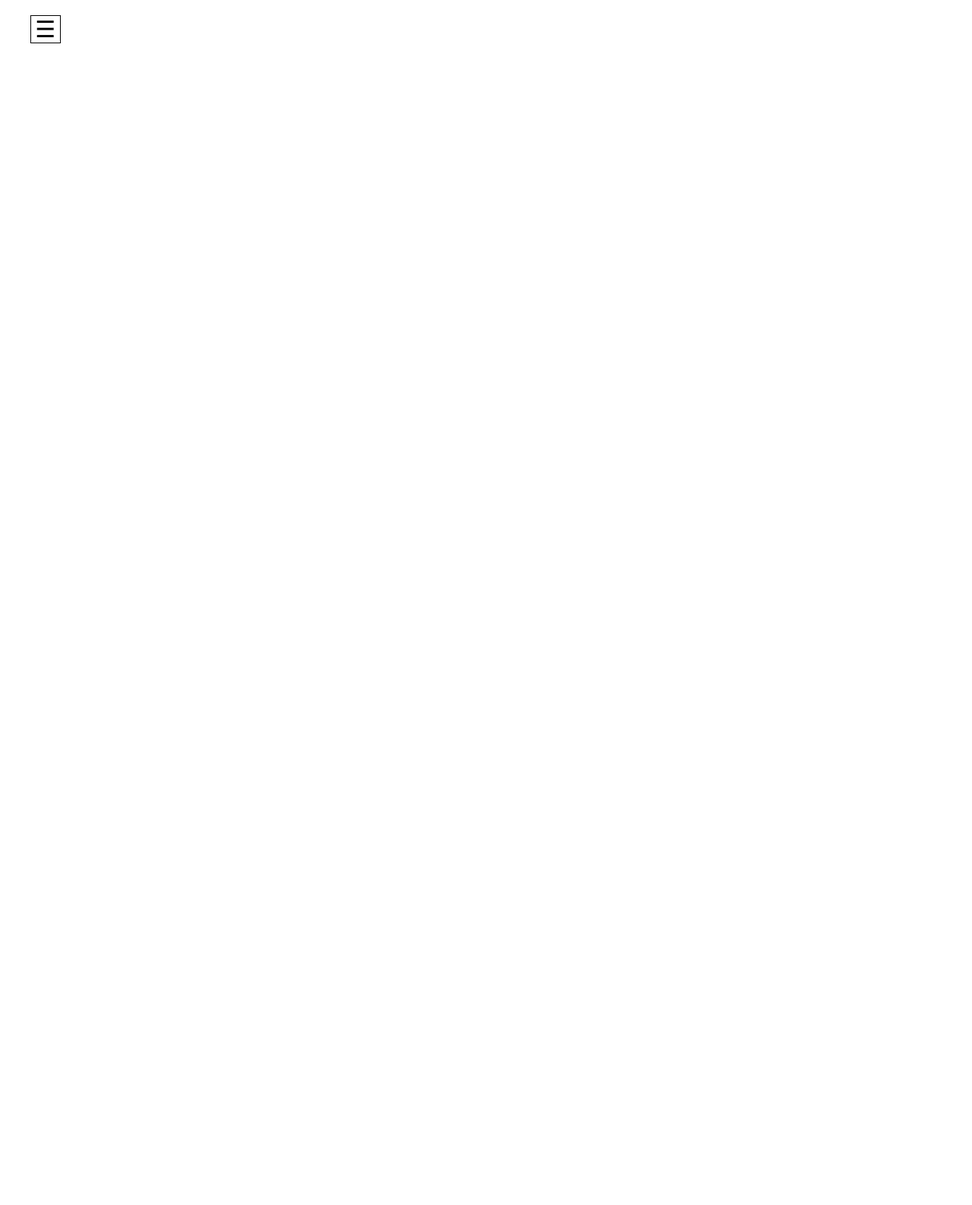
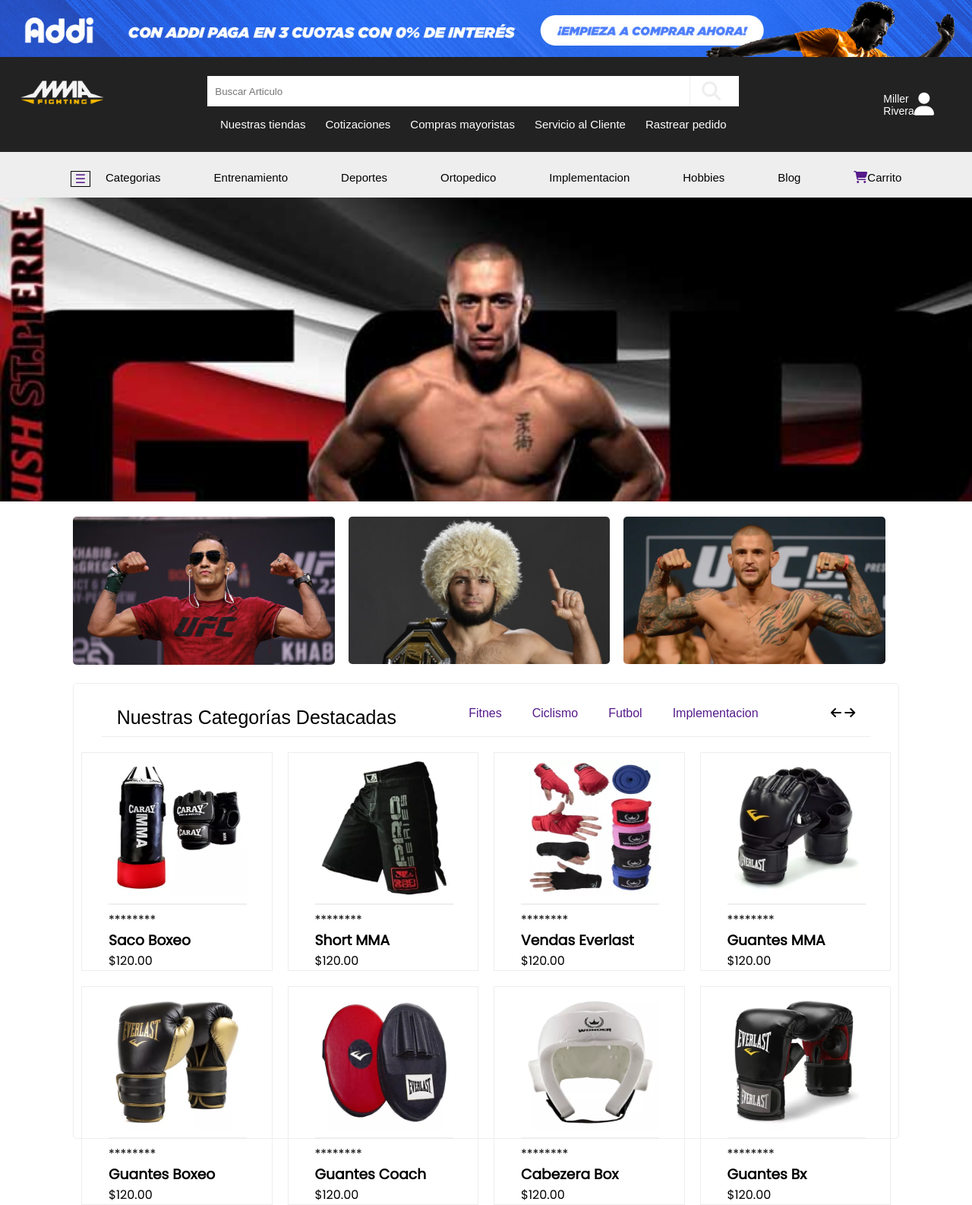
Before and after one commit to millerbermeo/portafolio-v1, a plain HTML site: page subpages/tienda/tienda.html in a window 1280 px wide. Shown: the whole page at 76% size. Before the commit the page ends 800 px from the top, so only its background shows below. Drawn offline with Linux system fonts and the light colour scheme.

Commit message:
portafolio v7

```diff
--- a/subpages/tienda/style.css
+++ b/subpages/tienda/style.css
@@ -1,50 +1,217 @@
+@import url('https://fonts.googleapis.com/css2?family=Poppins&display=swap');
+
 * {
     margin: 0;
     padding: 0;
     box-sizing: border-box;
 }
 
-#sidebar {
-    position: fixed;
-    width: 18%;
-    height: 100%;
-    background-color: #2e2e2e;
-    color: #fff;
-    left: -18%;
-    transition: all 500ms linear;
+body {
+    font-family: 'Montserrat', Arial, Helvetica, sans-serif;
+    background-color: #ffffff;
 }
 
-#sidebar.active {
-    left: 0;
+.banner {
+    width: 100%;
+    height: 75px;
+    background-image: url('/img/header-offer-banner.jpg');
+    background-size: cover;
+
 }
 
-#sidebar ul li {
-    list-style: none;
-    text-align: center;
-    padding: 20px 10px;
-    color:#fff;
-    border-bottom: 1px solid gray;
+.bar-top {
+    width: 100%;
+    height: 125px;
+    background-color: #222222;
+    display: flex;
+    justify-content: space-between;
+    color: #fff;
+    gap: 80px;
+
 }
 
+
 .logo {
-    width: 70%;
-    display: block;
-    margin: 0 auto;
-    border-radius: 50%;
+    padding: 25px 20px;
 }
 
-#sidebar .toggle-btn {
-    position: absolute;
-    left: 270px;
-    top: 20px;
+.logo img {
+    width: 80%;
+    padding: 0;
+    margin: 0;
+}
+
+
+
+.search {
+    margin: auto;
+}
+
+.busqueda {
+    display: flex;
+    background-color: #fff;
+}
+
+.busqueda i {
+    border-left: 1px solid #eee;
+    width: 65px;
+    height: 40px;
+    background-color: #fff;
+    color: #eee;
+    padding: 8px 15px;
+    font-size: 25px;
     cursor: pointer;
 }
 
-#sidebar .toggle-btn span {
-    color: #000;
-    display: block;
-    width: 40px;
-    text-align: center;
+.sub-busqueda {
+    display: flex;
+    justify-content: center;
+    margin-top: 15px;
+
+}
+
+.sub-busqueda a {
+    height: 20px;
+    margin: 0px 13px;
+    color: #fff;
+    font-size: 15px;
+    text-decoration: none;
+}
+
+.sub-busqueda a:hover {
+
+    border-bottom: 2px solid #ffffff;
+}
+
+input{
+    width: 635px;
+    height: 40px;
+    border: none;
+    outline: none;
+    padding-left: 10px;
+}
+
+.login {
+    display: flex;
+    margin: auto;
+    margin-left: 110px;
+    padding-right: 50px;
+    font-size: 14px;
+}
+
+.login i {
     font-size: 30px;
+}
+
+.menu {
+    width: 100%;
+    height: 60px;
+    background-color: #eee;
+}
+
+.nav-menu {
+    display: flex;
+    justify-content: center;
+}
+
+.btn {
+    padding: 0 5px;
     border: 1px solid #000;
+    margin-right: 20px;
 }
+
+.nav-menu a {
+    display: flex;
+    padding: 25px 35px;
+    text-decoration: none;
+}
+
+.nav-menu a li {
+    list-style: none;
+    font-size: 15px;
+    color: black;
+}
+
+.slide-bar {
+    width: 100%;
+    height: 400px;
+    background-image: url('img/gsp.jpg');
+    background-size: cover;
+    margin-bottom: 20px;
+    gap: 10px;
+}
+
+.tarjetas {
+    width: 85%;
+    margin: 0 auto;
+    display: grid;
+    grid-template-columns: 1fr 1fr 1fr;
+    margin-bottom: 20px;
+}
+
+.tarjetas div img {
+    width: 95%;
+    border-radius: 5px;
+}
+
+.cont {
+    width: 85%;
+    margin: 0 auto;
+    height: 600px;
+    border-radius: 5px;
+    border: 1px solid #eee;
+    padding: 10px;
+}
+
+.bar-superior {
+    display: flex;
+    margin: 0 auto;
+    width: 95%;
+    height: 60px;
+    justify-content: space-between;
+    padding: 20px 20px;
+    border-bottom: 1px solid #eee;
+    margin-bottom: 20px;
+}
+
+.title {
+    font-size: 25px;
+}
+
+ul {
+    list-style: none;
+}
+
+.nv-menu {
+    display: flex;
+    float: right;
+}
+
+.nv-menu a {
+    text-decoration: none;
+    padding: 0 20px;
+}
+
+.nv-menu a li {
+    list-style: none;
+}
+
+.container {
+    display: grid;
+    grid-template-columns: 1fr 1fr 1fr 1fr;
+    gap: 20px;
+    font-family: 'Poppins', sans-serif;
+}
+
+.container div {
+    padding-top: 10px;
+    padding-left: 35px;
+    border: 1px solid #eee;
+}
+
+.container img {
+    width: 85%;
+    height: 190px;
+    padding-bottom: 10px;
+    border-bottom: 2px solid #eee;
+}
--- a/subpages/tienda/tienda.html
+++ b/subpages/tienda/tienda.html
@@ -6,22 +6,152 @@
     <meta name="viewport" content="width=device-width, initial-scale=1.0">
     <title>Tienda MMA</title>
     <link rel="stylesheet" href="style.css">
-    <script src="app.js"></script>
+
+    <script src="https://kit.fontawesome.com/4a8e26ddd0.js" crossorigin="anonymous"></script>
 
 </head>
 <body>
-    <div id="sidebar">
-        <div class="toggle-btn">
-            <span>&#9776</span>
+
+    <div class="banner"></div>
+
+    <div class="bar-top">
+        <div class="logo">
+            <img src="img/logo.png" alt="">
         </div>
 
-        <ul>
-            <li><img src="img/Captura de pantalla 2023-03-07 225207.png" class="logo" alt=""></li>
-            <a href=""><li>Home</li></a>
-            <a href=""><li>about</li></a>
-            <a href=""><li>contact</li></a>
+        <div class="search">
+            <div class="busqueda">
+                <input type="search" placeholder="Buscar Articulo">
+                <i class="fa-solid fa-magnifying-glass"></i>
+            </div>
+            <div class="sub-busqueda">
+                <a href="">Nuestras tiendas</a>
+                <a href="">Cotizaciones</a>
+                <a href="">Compras mayoristas</a>
+                <a href="">Servicio al Cliente</a>
+                <a href="">Rastrear pedido</a>
+            </div>
+        </div>
+
+
+        <div class="login">
+            <span>Miller Rivera</span>
+            <i class="fa-solid fa-user"></i>
+        </div>
+    </div>
+
+    <div class="menu">
+        <ul class="nav-menu">
+            <a href=""><span class="btn">&#9776;</span><li>Categorias</li></a>
+            <a href=""><li>Entrenamiento</li></a>
+            <a href=""><li>Deportes</li></a>
+            <a href=""><li>Ortopedico</li></a>
+            <a href=""><li>Implementacion</li></a>
+            <a href=""><li>Hobbies</li></a>
+            <a href=""><li>Blog</li></a>
+            <a href=""><i class="fa-solid fa-cart-shopping"></i><li>Carrito</li></a>
         </ul>
     </div>
 
+    <div class="slide-bar">
+
+    </div>
+
+    <div class="tarjetas">
+        <div>
+            <img src="img/tony.jpg" alt="">
+        </div>
+
+        <div>
+            <img src="img/khabib.jpg" alt="">
+        </div>
+
+        <div>
+            <img src="img/dus.webp" alt="">
+        </div>
+    </div>
+
+    <div class="cont">
+
+        <div class="bar-superior">
+            <ul><li class="title">Nuestras Categorías Destacadas</li></ul>
+
+            <ul class="nv-menu">
+                <a href=""><li>Fitnes</li></a>
+                <a href=""><li>Ciclismo</li></a>
+                <a href=""><li>Futbol</li></a>
+                <a href=""><li>Implementacion</li></a>
+            </ul>
+
+            <ul>
+                <i class="fa-solid fa-arrow-left"></i>
+                <i class="fa-solid fa-arrow-right"></i>
+            </ul>
+        </div>
+
+        <div class="container">
+
+            <div>
+                <img src="img/saco.webp" alt="">
+                <span>********</span>
+                <h3>Saco Boxeo</h3>
+                <p>$120.00</p>
+            </div>
+
+            <div>
+                <img src="img/panta.webp" alt="">
+                <span>********</span>
+                <h3>Short MMA</h3>
+                <p>$120.00</p>
+            </div>
+
+            <div>
+                <img src="img/venda.webp" alt="">
+                <span>********</span>
+                <h3>Vendas Everlast</h3>
+                <p>$120.00</p>
+            </div>
+
+            <div>
+                <img src="img/mma.webp" alt="">
+                <span>********</span>
+                <h3>Guantes MMA</h3>
+                <p>$120.00</p>
+            </div>
+
+            <div>
+                <img src="img/box.webp" alt="">
+                <span>********</span>
+                <h3>Guantes Boxeo</h3>
+                <p>$120.00</p>
+            </div>
+
+            <div>
+                <img src="img/coa.webp" alt="">
+                <span>********</span>
+                <h3>Guantes Coach</h3>
+                <p>$120.00</p>
+            </div>
+
+            <div>
+                <img src="img/pro.webp" alt="">
+                <span>********</span>
+                <h3>Cabezera Box</h3>
+                <p>$120.00</p>
+            </div>
+
+            <div>
+                <img src="img/guan.webp" alt="">
+                <span>********</span>
+                <h3>Guantes Bx</h3>
+                <p>$120.00</p>
+            </div>
+
+        </div>
+    </div>
+
+
+
+    <script src="app.js"></script>
 </body>
 </html>
```
Also changed, not shown: subpages/tienda/img/Captura de pantalla 2023-03-07 225207.png (deleted), subpages/tienda/img/box.webp (added), subpages/tienda/img/coa.webp (added), subpages/tienda/img/dus.webp (added), subpages/tienda/img/gsp.jpg (added), subpages/tienda/img/guan.webp (added), subpages/tienda/img/header-offer-banner.jpg (added), subpages/tienda/img/k1.jpg (added), subpages/tienda/img/khabib.jpg (added), subpages/tienda/img/logo.png (added), subpages/tienda/img/mma.webp (added), subpages/tienda/img/panta.webp (added), subpages/tienda/img/pro.webp (added), subpages/tienda/img/saco.webp (added), 2 more files.
